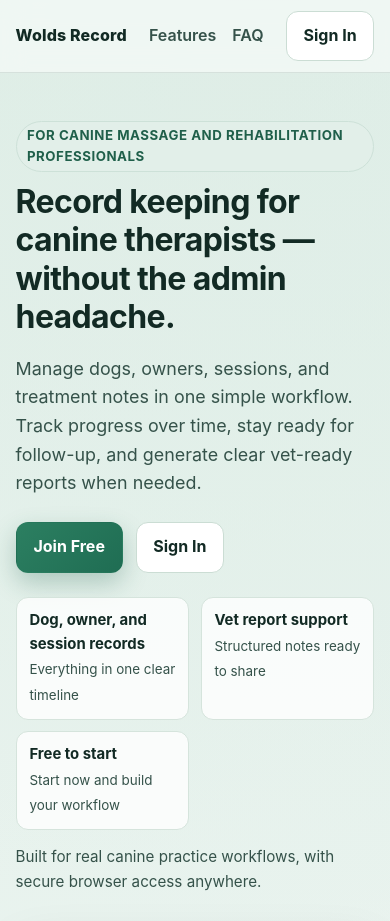
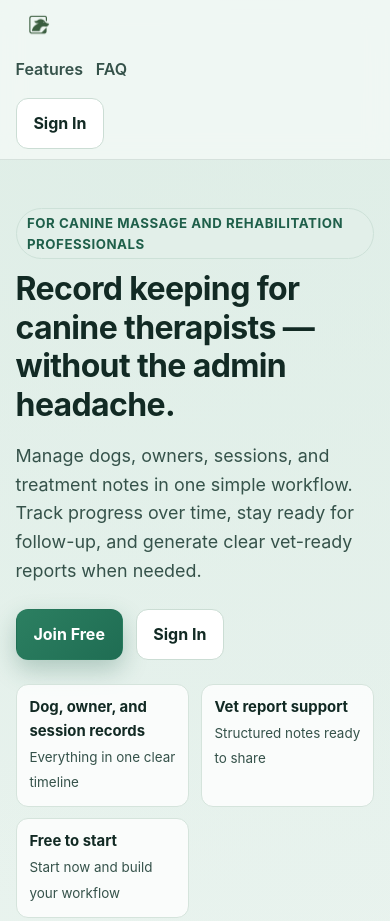
Before and after one commit to simplybenuk/wolds-record-marketing, a website: page index.html in a window 390 px wide. Shown: the top 921 px of the page. Drawn offline with Linux system fonts and the light colour scheme.

Commit message:
Update Open Graph image to logo asset

```diff
--- a/index.html
+++ b/index.html
@@ -20,7 +20,7 @@
     <!-- TODO: Replace with your real marketing domain -->
     <meta property="og:url" content="https://placeholder-domain.example/" />
     <!-- TODO: Replace with your real social preview image URL -->
-    <meta property="og:image" content="https://placeholder-domain.example/assets/images/dashboard-preview.png" />
+    <meta property="og:image" content="https://placeholder-domain.example/assets/images/wolds-record-logo-transparent-small.png" />
     <link rel="stylesheet" href="styles.css" />
   </head>
   <body>
@@ -28,7 +28,15 @@
 
     <header class="site-header" aria-label="Top navigation">
       <div class="container nav-wrap">
-        <p class="brand">Wolds Record</p>
+        <a class="brand brand-link" href="/" aria-label="Wolds Record home">
+          <img
+            class="brand-logo"
+            src="assets/images/wolds-record-logo-transparent-small.png"
+            alt="Wolds Record"
+            width="180"
+            height="44"
+          />
+        </a>
         <nav aria-label="Main menu">
           <ul class="nav-links">
             <li><a href="#features">Features</a></li>
@@ -172,7 +180,15 @@
     <footer class="site-footer" aria-label="Footer">
       <div class="container footer-wrap">
         <div>
-          <p class="brand">Wolds Record</p>
+          <a class="brand brand-link" href="/" aria-label="Wolds Record home">
+            <img
+              class="brand-logo"
+              src="assets/images/wolds-record-logo-transparent-small.png"
+              alt="Wolds Record"
+              width="180"
+              height="44"
+            />
+          </a>
           <p class="small">Practical, trustworthy record keeping for canine therapists.</p>
           <p class="small">&copy; <span id="year"></span> Wolds Canine Ltd. All rights reserved.</p>
         </div>
--- a/styles.css
+++ b/styles.css
@@ -100,6 +100,21 @@ a {
   margin: 0;
   font-weight: 800;
   letter-spacing: 0.01em;
+}
+
+.brand-link {
+  display: inline-flex;
+  align-items: center;
+  text-decoration: none;
+  line-height: 1;
+  flex-shrink: 0;
+}
+
+.brand-logo {
+  display: block;
+  width: auto;
+  height: clamp(1.9rem, 3.5vw, 2.35rem);
+  max-height: 2.35rem;
 }
 
 .nav-links,
@@ -336,6 +351,19 @@ summary {
     flex-wrap: wrap;
     padding: 0.65rem 0;
   }
+
+  .nav-wrap > nav {
+    order: 2;
+    width: 100%;
+  }
+
+  .nav-links {
+    gap: 0.8rem;
+  }
+
+  .nav-wrap > .button {
+    order: 3;
+  }
 }
 
 @media (min-width: 48rem) {
```
